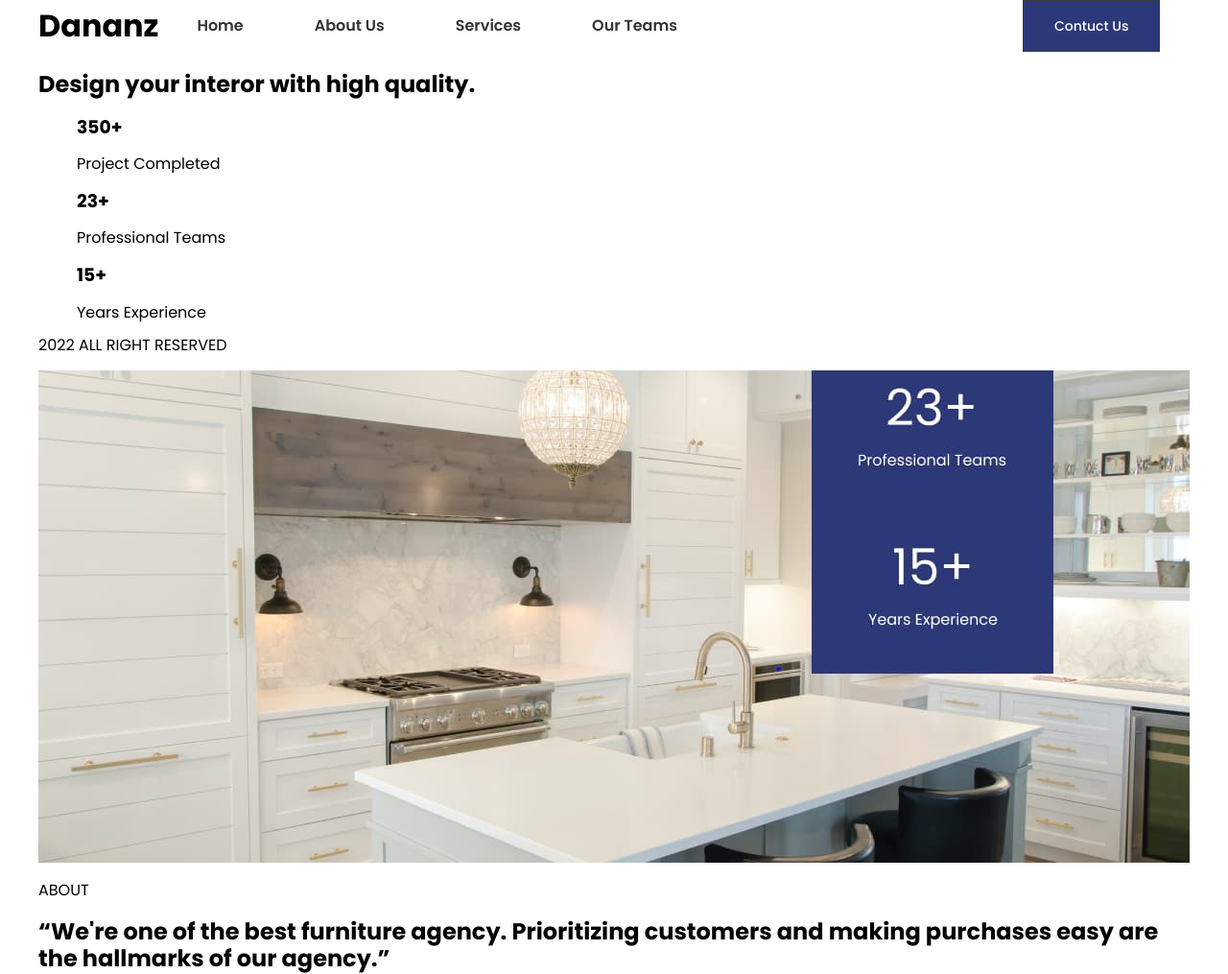
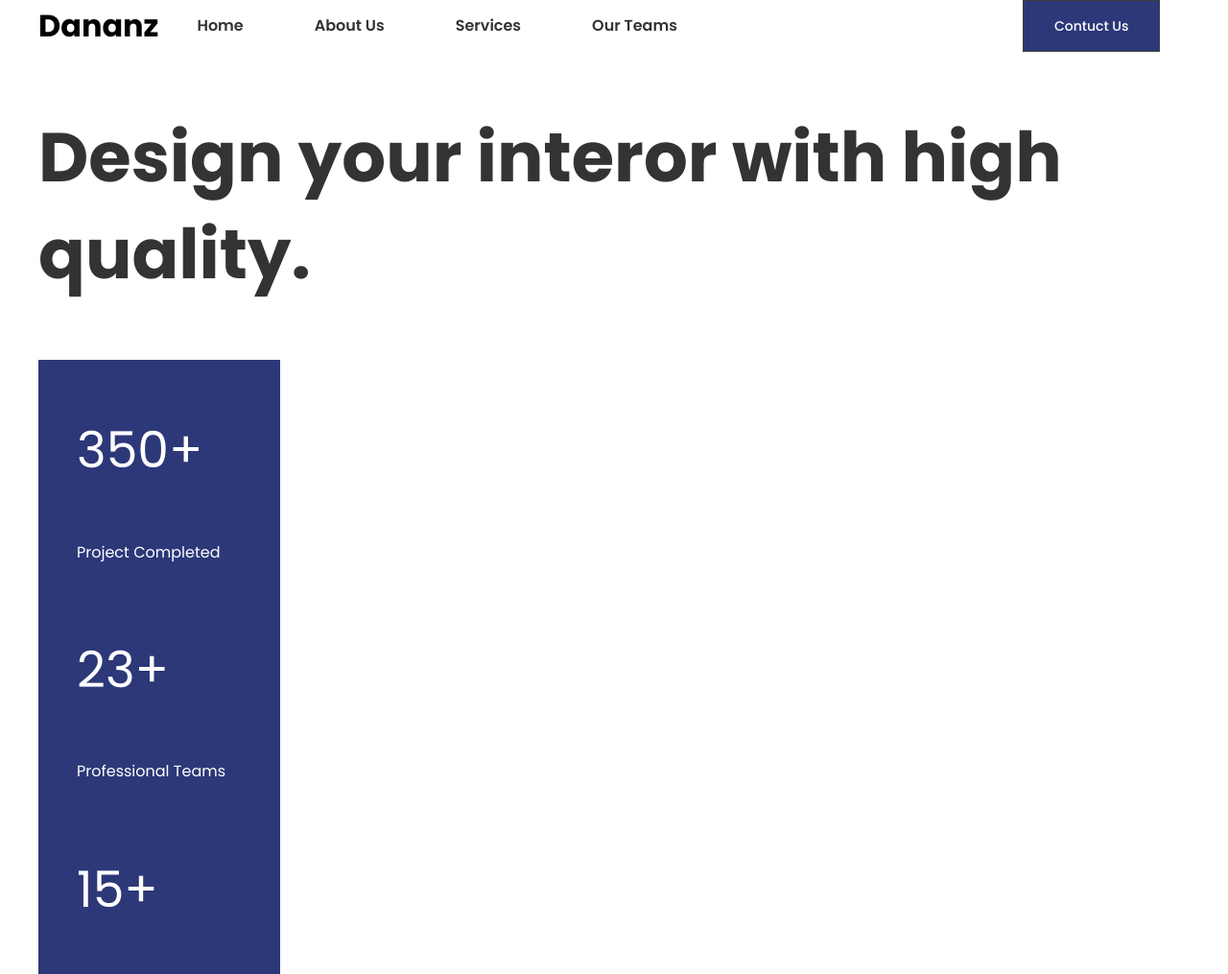
Before and after one commit to Anna-Chernukhina/Dananz, a plain HTML site: page index.html in a window 1280 px wide. Shown: the top 1015 px of the page at 96% size. Drawn offline with Linux system fonts and the light colour scheme.

Commit message:
styles.css

```diff
--- a/css/styles.css
+++ b/css/styles.css
@@ -75,8 +75,45 @@ li {
     background: var(--primary-blue-100, #2C3878);
 }
 
+/** ---1. Hero section--- */
+/* .main {} */
+
+/* .hero {} */
+
+.hero-title {
+    color: var(--grayscale-50, #333);
+    font-size: 72px;
+    font-weight: 700;
+    line-height: 1.4;
+}
+
+.hero-stats-list {
+    background: var(--primary-blue-100, #2C3878);
+    display: flex;
+    flex-direction: column;
+    width: 252px;
+}
+
+.hero-stats-li {}
+
+.hero-stats-li-title {
+    color: var(--grayscale-white, #FFF);
+    font-size: 52px;
+    font-weight: 400;
+    line-height: 1.6;
+}
+
+.hero-stats-li-text {
+    color: var(--grayscale-white, #FFF);
+    font-size: 16px;
+    font-weight: 400;
+    line-height: 1.6;
+}
+
+.hero-rights {}
+
 /** ---2. About section--- */
-.about {}
+/* .about {}
 
 .container {}
 
@@ -92,4 +129,4 @@ li {
 
 .about-text {}
 
-.about-link {}
+.about-link {} */
--- a/index.html
+++ b/index.html
@@ -39,20 +39,20 @@
     <main class="main">
         <section class="hero">
             <div class="container">
-                <h1>Design your interor with high quality.</h1>
+                <h1 class="hero-title">Design your interor with high quality.</h1>
                 <!-- line -->
                 <ul class="hero-stats-list">
                     <li class="hero-stats-li">
-                        <h3>350+</h3>
-                        <p>Project Completed</p>
+                        <h3 class="hero-stats-li-title">350+</h3>
+                        <p class="hero-stats-li-text">Project Completed</p>
                     </li>
                     <li class="hero-stats-li">
-                        <h3>23+</h3>
-                        <p>Professional Teams</p>
+                        <h3 class="hero-stats-li-title">23+</h3>
+                        <p class="hero-stats-li-text">Professional Teams</p>
                     </li>
                     <li class="hero-stats-li">
-                        <h3>15+</h3>
-                        <p>Years Experience</p>
+                        <h3 class="hero-stats-li-title">15+</h3>
+                        <p class="hero-stats-li-text">Years Experience</p>
                     </li>
                 </ul>
                 <p class="hero-rights">2022
```
